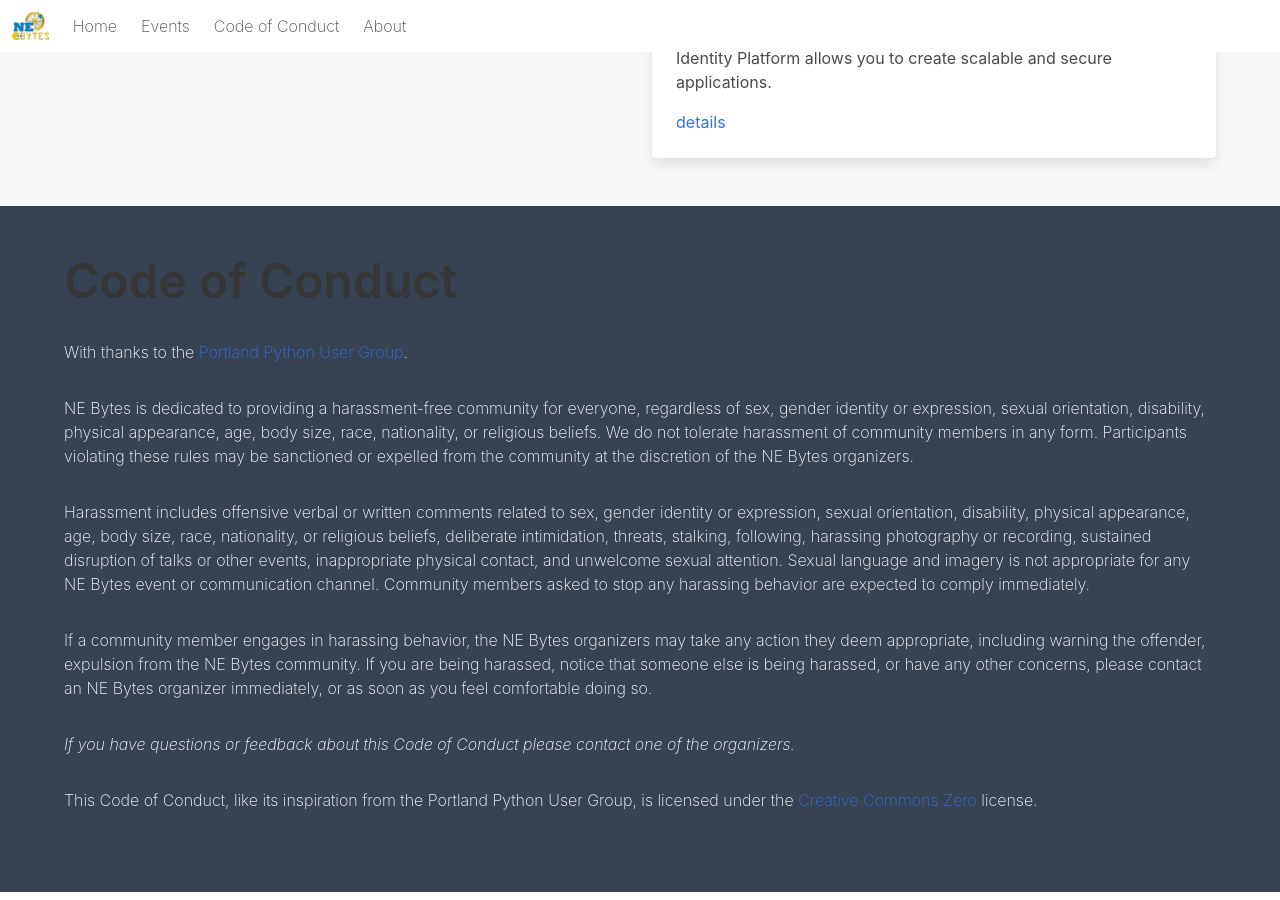
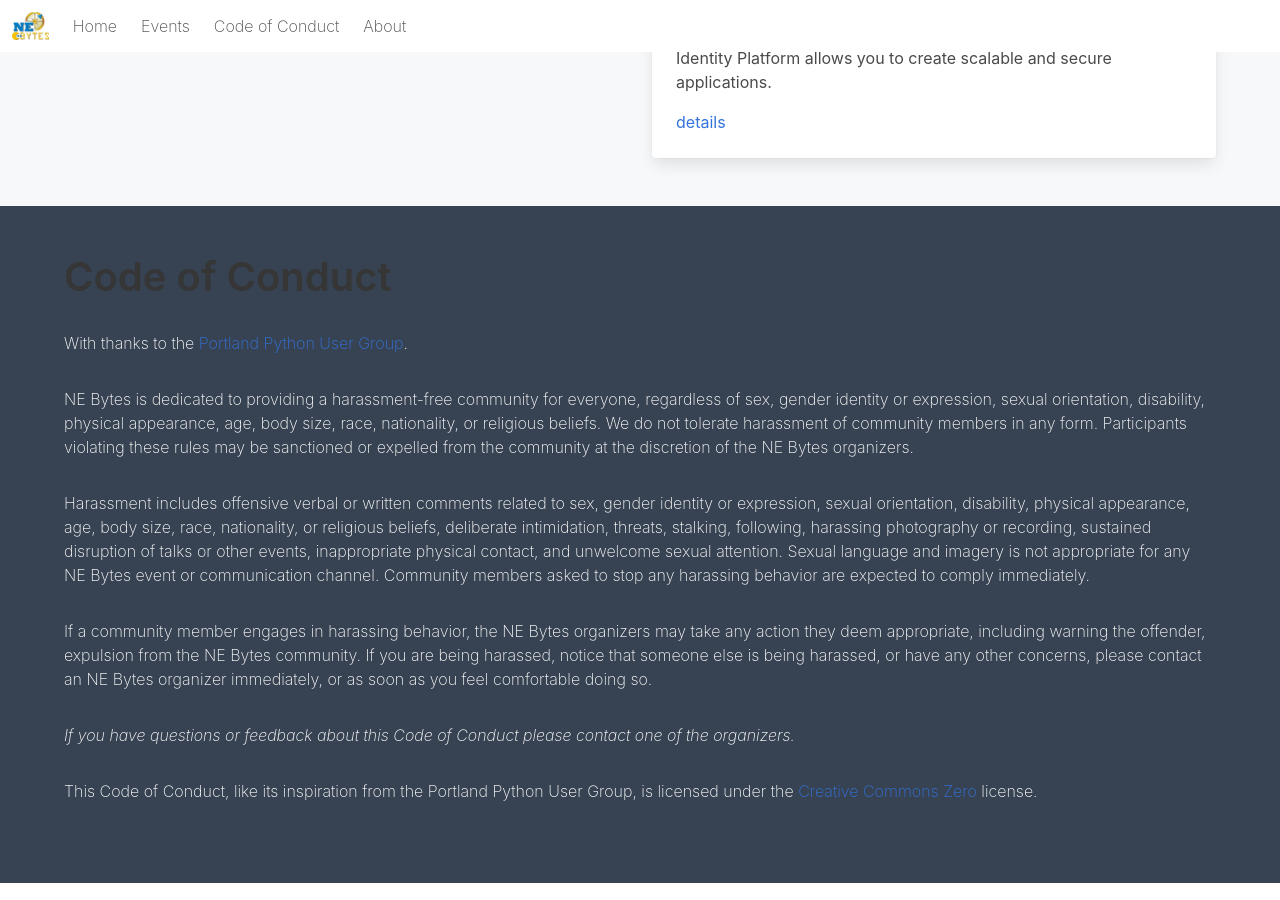
Before and after one commit to ne-bytes/ne-bytes.github.io, a Jekyll site: the page built from index.html, in a window 1280 px wide and 900 px high, scrolled down 852 px. Built offline with Jekyll 4.4.1, drawn with Linux system fonts in a browser that asks for light colours; the list of posts is cut into pages by our own code.

Commit message:
Update index.html

```diff
--- a/index.html
+++ b/index.html
@@ -57,7 +57,7 @@ layout: default
 <!-- code of conduct -->
   <section class="section bg-darkest-gray" id="codeofconduct">
   <div class="container">
-    <h1 class="title is-size-1">Code of Conduct</h1>
+    <h1 class="title is-size-2">Code of Conduct</h1>
     {% include code-of-conduct.html %}
   </div>
 </section>
@@ -66,7 +66,7 @@ layout: default
 <!-- sponsors -->
 <section class="section bg-white" id="sponsors">
   <div class="container">
-    <h1 class="title is-size-1">Our Sponsors</h1>
+    <h1 class="title is-size-2">Our Sponsors</h1>
     {% include sponsors.html %}
   </div>
 </section>
```
